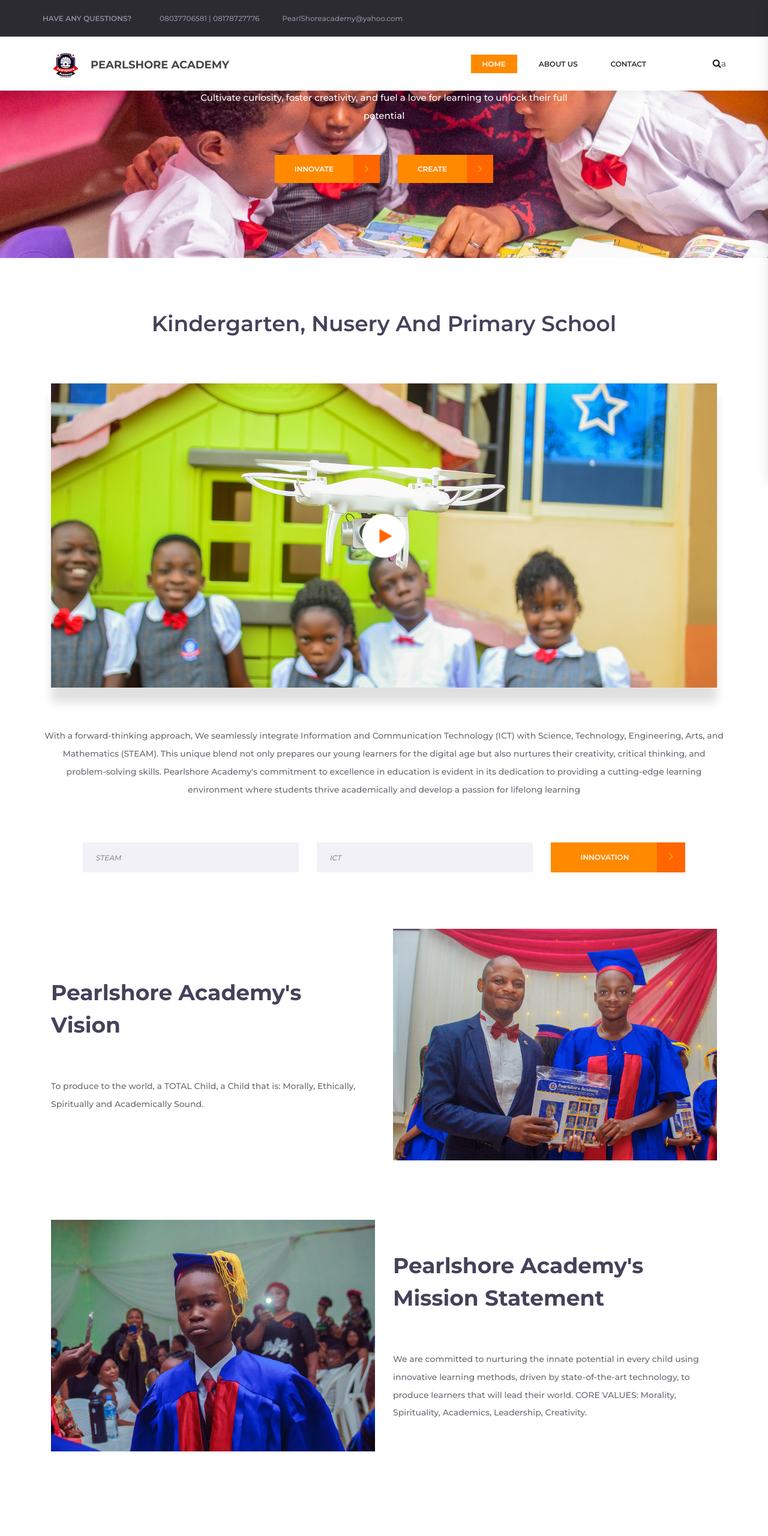
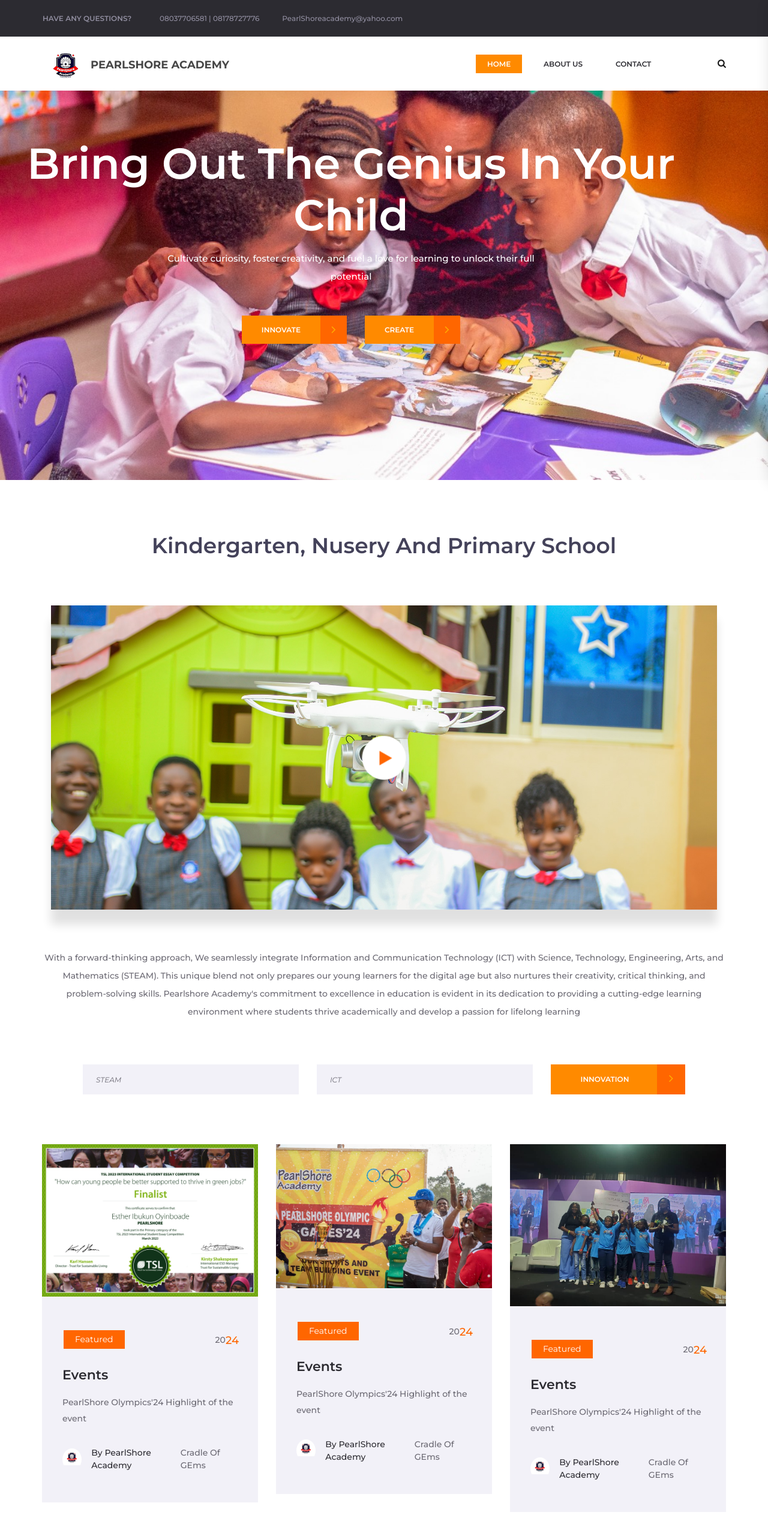
Before and after one commit to daniel101-pro/Pearlshore-Academy, a plain HTML site: page index.html in a window 1280 px wide. Shown: the top 2560 px of the page at 60% size. Drawn offline with Linux system fonts and the light colour scheme; files whose address does not match are found by name.

Commit message:
innitial commitubdhfnfhsbdcheebhcbgbhhihf

```diff
--- a/index.html
+++ b/index.html
@@ -15,8 +15,7 @@
 <link href="plugins/video-js/video-js.css" rel="stylesheet" type="text/css">
 <link rel="stylesheet" type="text/css" href="styles/main_styles.css">
 <link rel="stylesheet" type="text/css" href="styles/responsive.css">
-<link rel="stylesheet" type="text/css" href="styles/about.css">
-<link rel="stylesheet" type="text/css" href="styles/about_responsive.css">
+
 </head>
 <body>
 
@@ -80,7 +79,6 @@
 									<i class="fa fa-bars menu_mm" aria-hidden="true"></i>
 								</div>
 							</nav>
-a
 						</div>
 					</div>
 				</div>
@@ -180,7 +178,6 @@ a
 							<div class="row">
 								<div class="col">
 									<div class="home_content text-center">
-
 										<div class="home_text">
 											<div class="home_title">A School Committed To Excelence In Education</div>
 											<div class="home_subtitle">Cultivating Excellence in Learning, Nurturing Growth, and Inspiring Achievement</div>
@@ -196,30 +193,6 @@ a
 					</div>
 				</div>
 
-				<!-- Slider Item -->
-				<div class="owl-item">
-					<!-- Background image artist https://unsplash.com/@benwhitephotography -->
-					<div class="home_slider_background" style="background-image:url(images/welcome.jpg)"></div>
-					<div class="home_container">
-						<div class="container">
-							<div class="row">
-								<div class="col">
-									<div class="home_content text-center">
-
-										<div class="home_text">
-											<div class="home_title">A School Committed To Excelence In Education</div>
-											<div class="home_subtitle">Cultivating Excellence in Learning, Nurturing Growth, and Inspiring Achievement</div>
-										</div>
-										<div class="home_buttons">
-											<div class="button home_button"><a href="#">Academic Excellence<div class="button_arrow"><i class="fa fa-angle-right" aria-hidden="true"></i></div></a></div>
-											<div class="button home_button"><a href="#">Fostering Growth<div class="button_arrow"><i class="fa fa-angle-right" aria-hidden="true"></i></div></a></div>
-										</div>
-									</div>
-								</div>
-							</div>
-						</div>
-					</div>
-				</div>
 
 				<!-- Slider Item -->
 				<div class="owl-item">
@@ -288,43 +261,6 @@ a
 					</div>
 				</div>
 			</div>
-
-	<!-- About -->
-
-	<div class="about">
-		<div class="container">
-			<div class="row about_row row-lg-eq-height">
-				<div class="col-lg-6">
-					<div class="about_content">
-						<div class="about_title">Pearlshore Academy's Vision</div>
-						<div class="about_text">
-							<p>To produce to the world, a TOTAL Child, a Child that is: Morally, Ethically, Spiritually and Academically Sound.
-							</p>
-						</div>
-					</div>
-				</div>
-				<div class="col-lg-6">
-					<div class="about_image"><img src="images/nice.jpg" alt="https://unsplash.com/@jtylernix"></div>
-				</div>
-			</div>
-			<div class="row about_row row-lg-eq-height">
-				<div class="col-lg-6 order-lg-1 order-2">
-					<div class="about_image"><img src="images/p1.jpg" alt=""></div>
-				</div>
-				<div class="col-lg-6 order-lg-2 order-1">
-					<div class="about_content">
-						<div class="about_title">Pearlshore Academy's Mission Statement</div>
-						<div class="about_text">
-							<p>We are committed to nurturing the innate potential in every child using innovative learning methods, driven by state-of-the-art technology, to produce learners that will lead their world.
-								CORE VALUES:
-								Morality, Spirituality, Academics, Leadership, Creativity.
-							</p>
-						</div>
-					</div>
-				</div>
-			</div>
-		</div>
-	</div>
 
 			<div class="row">
 				<div class="col">
--- a/styles/main_styles.css
+++ b/styles/main_styles.css
@@ -925,7 +925,7 @@ section
 	position: absolute;
 	top: 35.5%;
 	left: 0;
-	width: 100%;
+	width: 100;
 }
 .home_logo
 {
```
